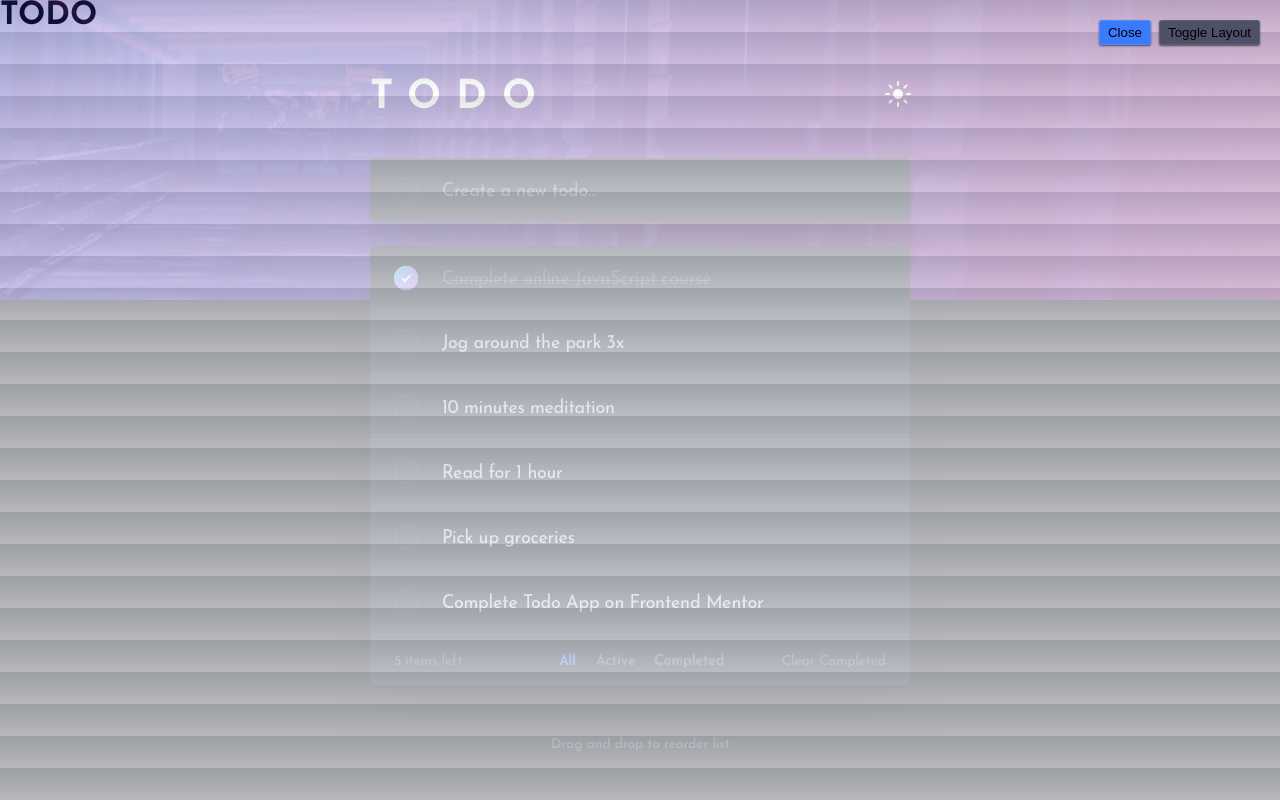
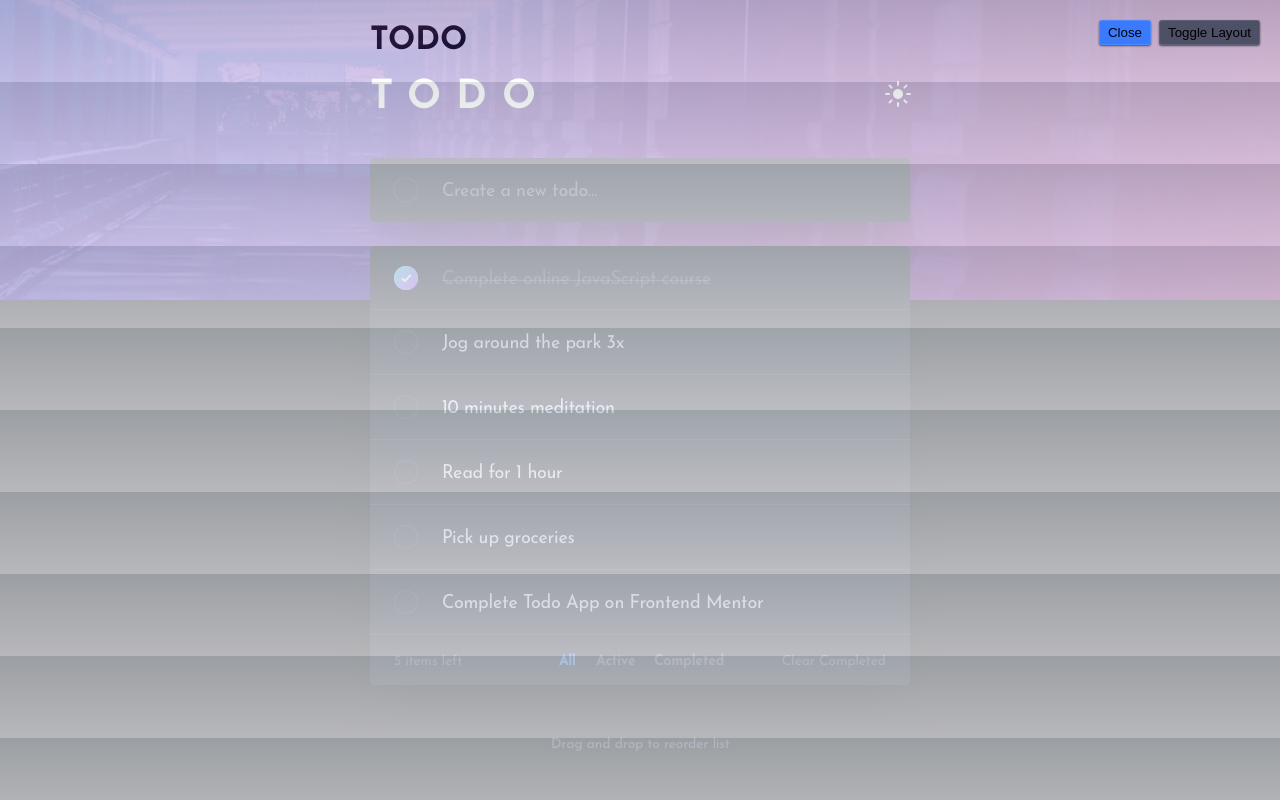
Before and after one commit to myronschippers/code-challenge-todo-app, a Next.js app: page / in a window 1280 px wide. Shown: the top 800 px of the page. Built offline with nearby package versions, Linux system fonts and the light colour scheme.

Commit message:
creating a global application content wrapper

```diff
--- /dev/null
+++ b/src/components/templates/Wrapper/Wrapper.tsx
@@ -0,0 +1,9 @@
+'use client';
+
+import React from 'react';
+import { StyledWrapperContainer } from './styles';
+import { IWrapperProps } from './types';
+
+export const Wrapper: React.FC<IWrapperProps> = ({ children }) => {
+  return <StyledWrapperContainer>{children}</StyledWrapperContainer>;
+};
--- /dev/null
+++ b/src/components/templates/Wrapper/index.ts
@@ -0,0 +1,2 @@
+export { Wrapper } from './Wrapper';
+export type { IWrapperProps } from './types';
--- /dev/null
+++ b/src/components/templates/Wrapper/styles.tsx
@@ -0,0 +1,8 @@
+import styled from 'styled-components';
+
+export const StyledWrapperContainer = styled.div`
+  width: 590px;
+  max-width: 100%;
+  padding: 2.5rem;
+  margin: 0 auto;
+`;
--- /dev/null
+++ b/src/components/templates/Wrapper/types.ts
@@ -0,0 +1,5 @@
+import { ReactNode } from 'react';
+
+export interface IWrapperProps {
+  children?: ReactNode;
+}
--- a/src/libs/registry.tsx
+++ b/src/libs/registry.tsx
@@ -2,6 +2,7 @@
 
 import React from 'react';
 import { ThemeProvider } from 'styled-components';
+import { Wrapper } from '../components/templates/Wrapper';
 import { GlobalStyles } from '../theme/GlobalStyles';
 import * as theme from '../theme';
 
@@ -9,7 +10,9 @@ export default function StyledComponentsRegistry({ children }: { children: React
   return (
     <ThemeProvider theme={theme}>
       <GlobalStyles />
-      <main>{children}</main>
+      <main>
+        <Wrapper>{children}</Wrapper>
+      </main>
     </ThemeProvider>
   );
 }
```
